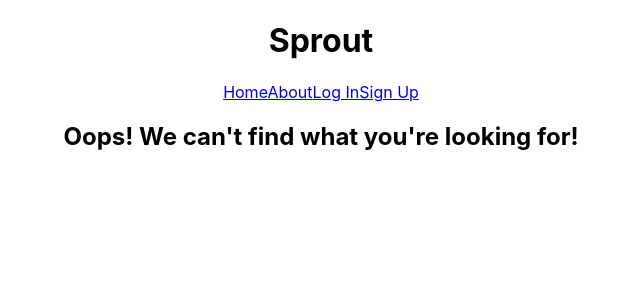
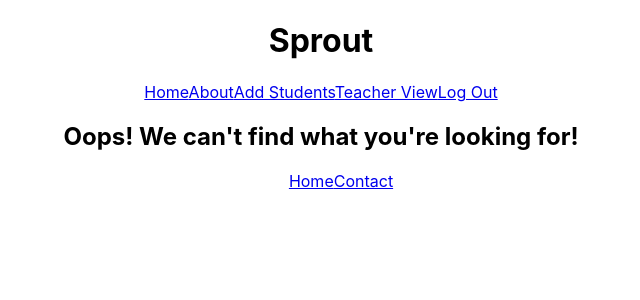
Before and after one commit to WhitneySamWallace/Sprout-Capstone-I, a React (Create React App) app: page /404 in a window 1280 px wide. Shown: the top 300 px of the page, without its empty margins (319-959 px from the left). Built offline with nearby package versions, Linux system fonts and the light colour scheme.

Commit message:
added Footer files, more work on building out static views

```diff
--- a/src/App.js
+++ b/src/App.js
@@ -7,6 +7,7 @@
 import Main from './components/Main/Main';
 import AddStudent from './components/AddStudent/AddStudent';
 import NotFound from './components/NotFound/NotFound';
+import Footer from './components/Footer/Footer';
 
 function App() {
   return (
@@ -20,6 +21,7 @@
             <Route path="/add" component={AddStudent}/>
             <Route path="/404" component={NotFound}/>
           </Switch>
+        <Footer />
       </div>
     </Router>
   );
--- /dev/null
+++ b/src/components/Footer/Footer.js
@@ -0,0 +1,15 @@
+import React from 'react';
+import { Link } from 'react-router-dom';
+
+function Footer() {
+  return (
+    <footer>
+      <ul>
+        <Link to="/">Home</Link>
+        <a href="mailto:whitneysamwallace@gmail.com" target="_blank" rel="noopener noreferrer">Contact</a>
+      </ul>
+    </footer>
+  )
+}
+
+export default Footer;
--- a/src/components/Nav/Nav.js
+++ b/src/components/Nav/Nav.js
@@ -10,8 +10,9 @@
       <h1>Sprout</h1>
       <Link to='/'>Home</Link>
       <Link to='/'>About</Link>
-      <Link to='/login'>Log In</Link>
-      <Link to='/'>Sign Up</Link>
+      <Link to='/add'>Add Students</Link>
+      <Link to='/main'>Teacher View</Link>
+      <Link to='/'>Log Out</Link>
     </div>
   );
 
@@ -19,7 +20,9 @@
     <div className="loggedout">
       <h1>Sprout</h1>
       <Link to='/'>Home</Link>
-      <Link to='/'>Log Out</Link>
+      <Link to='/'>About</Link>
+      <Link to='/login'>Log In</Link>
+      <Link to='/'>Sign Up</Link>
 
     </div>
   )
```
Also changed, not shown: src/components/Footer/Footer.css (added), 1 other file (tests, documents, lock files or other folders).
